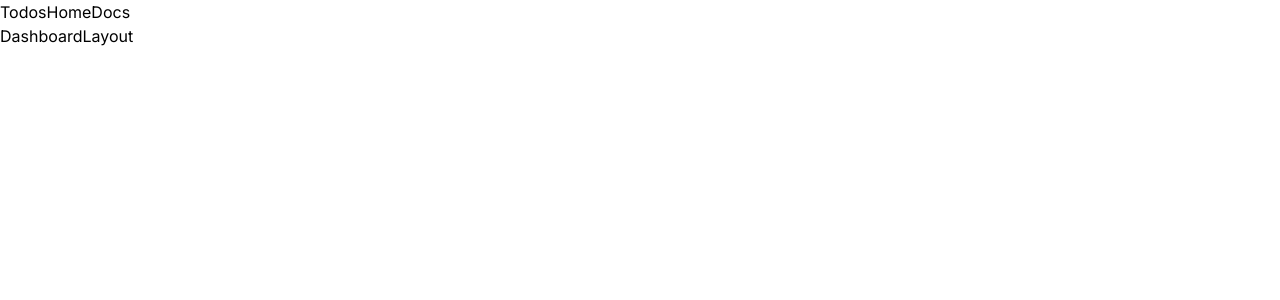
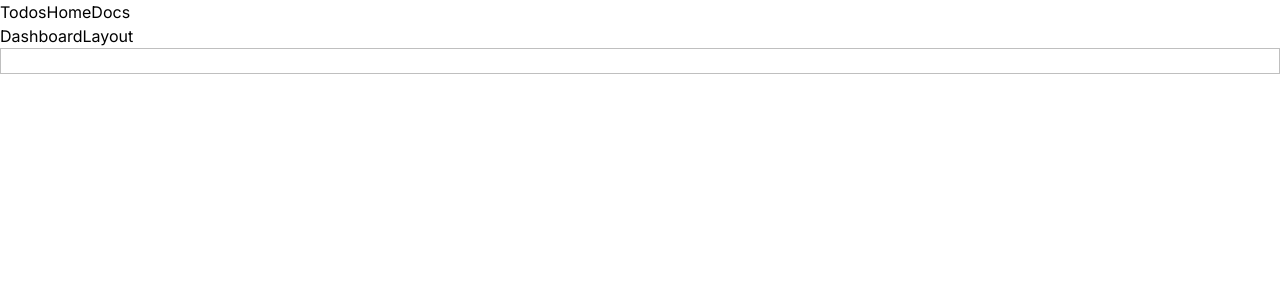
Before and after one commit to tuchaVshortah/intro-v3-app, a Next.js app: page /todos in a window 1280 px wide. Shown: the top 300 px of the page. Built offline with nearby package versions, Linux system fonts and the light colour scheme; no server answers; the database is empty.

Commit message:
put the form component to the dashboard layout

```diff
--- a/app/(dashboard)/layout.tsx
+++ b/app/(dashboard)/layout.tsx
@@ -1,3 +1,4 @@
+import NewTodoForm from '@/components/NewTodoForm'
 import React from 'react'
 
 const DashboardLayout = ({
@@ -8,6 +9,9 @@ const DashboardLayout = ({
   return (
     <div>
       <h1>DashboardLayout</h1>
+      <div>
+        <NewTodoForm />
+      </div>
       <div>{children}</div>
     </div>
   )
```
